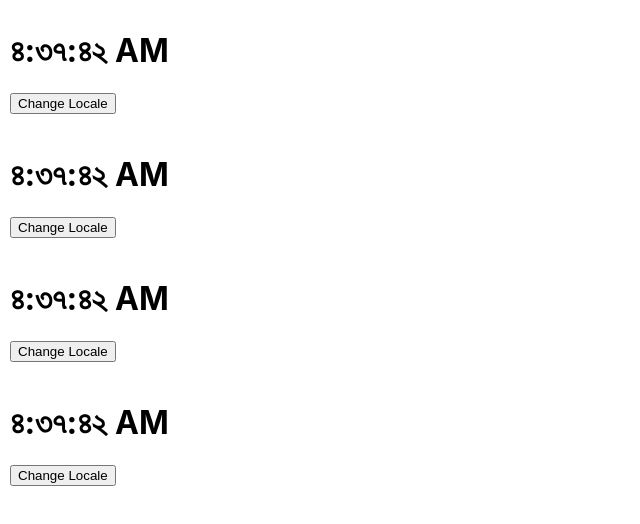
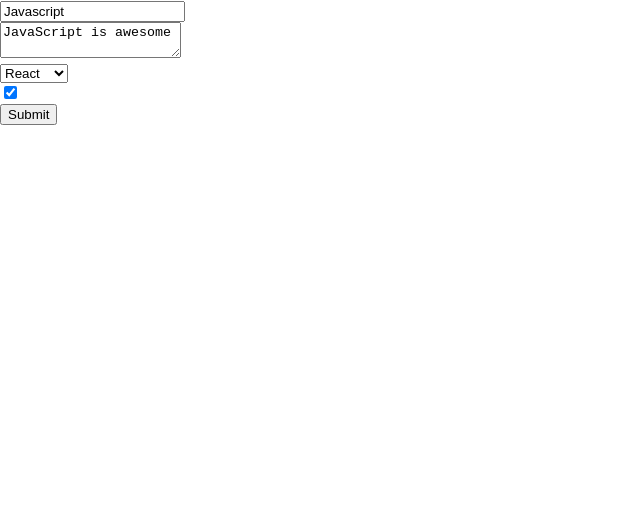
Before and after one commit to AdamBinShowkot/react-core, a React (Create React App) app: page / in a window 1280 px wide. Shown: the top 524 px of the page, without its empty margins (0-640 px from the left). Built offline with nearby package versions, Linux system fonts and the light colour scheme.

Commit message:
Basic Form Handling

```diff
--- a/src/App.js
+++ b/src/App.js
@@ -1,14 +1,11 @@
-import Clock from "./components/Clock";
+
+import FormHandling from "./components/Form";
+
 
 function App() {
-  const myArr=[1,2,3,4];
   return (
     <>
-      {
-        myArr.length?myArr.map((data)=>{
-          return <Clock key={data}/>
-        }):""
-      }
+      <FormHandling/>
     </>
   );
 }
--- a/src/components/Button.js
+++ /dev/null
@@ -1,24 +0,0 @@
-import React from 'react';
-
-class Button extends React.Component{
-    shouldComponentUpdate=(nextProps)=>{
-        const {handleLocale:currentHandleLocale,locale:currentLocale}=this.props;
-        const {handleLocale:newxtHandleLocale,locale:nextLocale}=nextProps;
-
-        if(currentHandleLocale===newxtHandleLocale && nextLocale===currentLocale){
-            return false;
-        }
-        return true;
-    }
-    render(){
-        console.log('Button Component Rendered');
-        const {locale,handleLocale,children}=this.props
-        return(
-            <button onClick={()=>handleLocale()}>
-                {children}
-            </button>
-        )
-    }
-}
-
-export default Button;
--- a/src/components/Clock.js
+++ /dev/null
@@ -1,61 +0,0 @@
-import React from 'react';
-import Button from './Button';
-import Conditionallabel from './ConditionalLabel';
-
-
-class Clock extends React.Component{
-    state={
-        date:new Date(),
-        locale:'bn-BD'
-    }
-
-    componentDidMount=()=>{
-        this.clockTimer=setInterval(()=>this.tick(),1000);
-    }
-    handleChangeLocale=()=>{
-        this.setState((state)=>{
-            if(state.locale==="bn-BD"){
-                return{
-                    ...state,
-                    locale:'en-US'
-                }
-            }else{
-                return{
-                    ...state,
-                    locale:'bn-BD'
-                }
-            }
-        })
-    }
-    tick=()=>{
-        this.setState({
-            date:new Date()
-        })
-    }
-
-    componentWillUnmount=()=>{
-        clearInterval(this.clockTimer);
-    }
-
-    render(){
-
-        return(
-            <>
-                <div style={{padding:"10px"}}>
-                    <h1 className='heading'>
-                        <span>
-                            {
-                            this.state.date.toLocaleTimeString(this.state.locale)
-                            }
-                        </span>
-                    </h1>
-                    <Button handleLocale={this.handleChangeLocale} locale='en-US'>
-                        Change Locale
-                    </Button><br/>
-                    <Conditionallabel isShow={false} />
-                </div>
-            </>
-        )
-    }
-}
-export default Clock;
--- a/src/components/ConditionalLabel.js
+++ /dev/null
@@ -1,17 +0,0 @@
-import React from 'react';
-
-class Conditionallabel extends React.Component{
-    render(){
-        const {isShow}=this.props;
-
-        if(isShow){
-            return(
-                <>
-                    label is show!
-                </>
-            )
-        }
-        return;
-    }
-}
-export default Conditionallabel;
--- /dev/null
+++ b/src/components/Form.js
@@ -0,0 +1,76 @@
+import React from 'react';
+
+class FormHandling extends React.Component{
+    state={
+        title:"Javascript",
+        text:"JavaScript is awesome",
+        library:"React",
+        isAwesome:true
+    }
+    handleInputChange=(e)=>{
+        if(e.target.type==='text'){
+            this.setState({
+                title:e.target.value
+            })
+        }else if(e.target.type==='textarea'){
+            this.setState({
+                text:e.target.value
+            })
+        }else if(e.target.type==='select-one'){
+            this.setState({
+                library:e.target.value
+            })
+        }else if(e.target.type==='checkbox'){
+            this.setState({
+                isAwesome:e.target.checked
+            })
+        }else{
+            console.log("Nothing here...");
+        }
+    }
+
+    handleFormSubmit=(e)=>{
+        e.preventDefault();
+        let {title,text,library,isAwesome}=this.state;
+        console.log(title,text,library,isAwesome);
+    }
+    render(){
+        let {title,text,library,isAwesome}=this.state;
+        return(
+            <>
+                <div>
+                    <form onSubmit={this.handleFormSubmit}>
+                        <input
+                        type='text'
+                        value={title}
+                        onChange={this.handleInputChange}/>
+                        <br/>
+
+
+                        <textarea
+                        value={text}
+                        onChange={this.handleInputChange}/>
+                        <br/>
+
+                        <select value={library} onChange={this.handleInputChange}>
+                            <option value="React">React</option>
+                            <option value="Angular">Angular</option>
+                        </select>
+                        <br/>
+
+                        <input
+                        type='checkbox'
+                        checked={isAwesome}
+                        onChange={this.handleInputChange}/>
+                        <br/>
+
+                        <input
+                        type='submit'
+                        value="Submit"/>
+                    </form>
+                </div>
+            </>
+        )
+    }
+}
+export default FormHandling;
```
